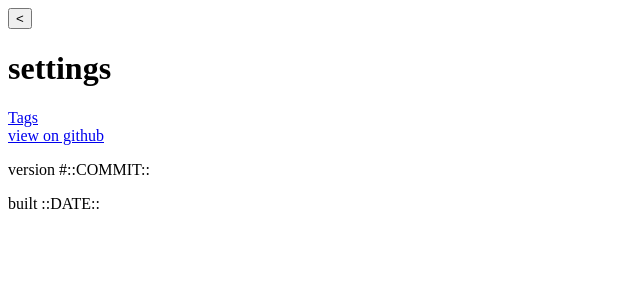
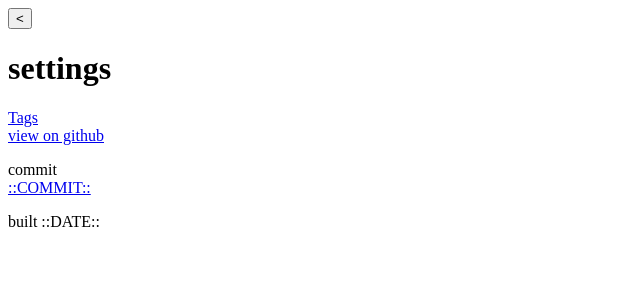
Before and after one commit to polferov/kvg2, a SvelteKit app in the folder frontend/: page /settings in a window 1280 px wide. Shown: the top 300 px of the page, without its empty margins (0-640 px from the left). Built offline with nearby package versions, Linux system fonts and the light colour scheme.

Commit message:
link commit on github

```diff
--- a/frontend/src/routes/settings/+page.svelte
+++ b/frontend/src/routes/settings/+page.svelte
@@ -10,7 +10,7 @@
 <a href="https://github.com/polferov/kvg2">view on github</a>
 
 <div>
-    <p>version #::COMMIT::</p>
+    <p>commit <a href="https://github.com/polferov/kvg2/tree/::COMMIT::">::COMMIT::</a></p>
     <p>built ::DATE::</p>
 </div>
 
```
